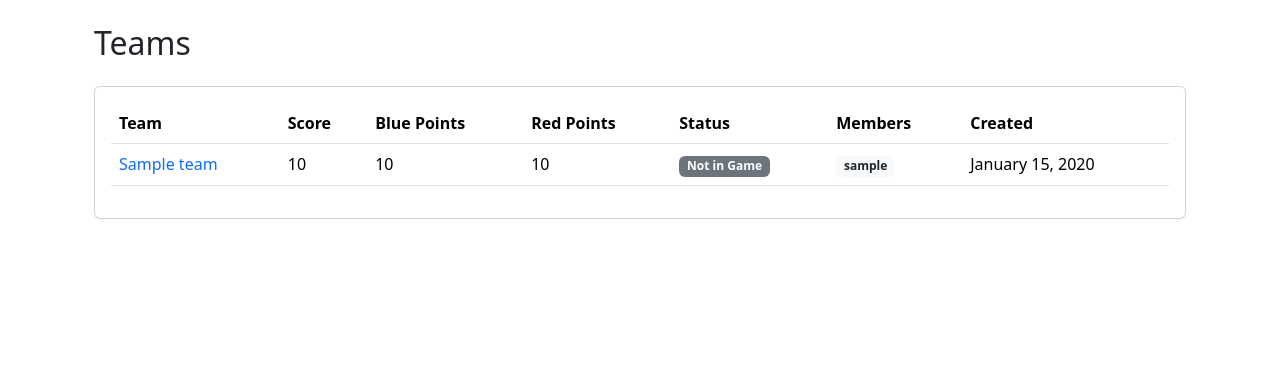
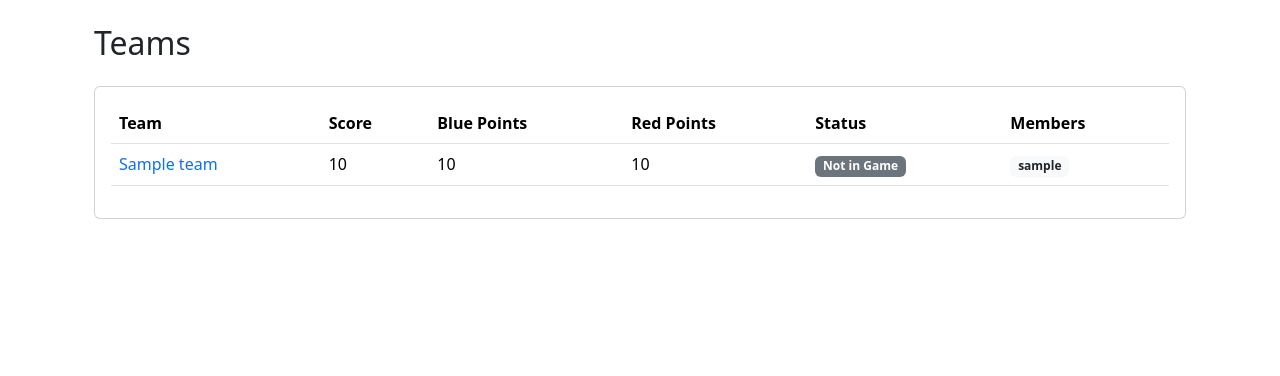
Before and after one commit to jRevaj/ctf-platform, a Django app: template master/ctf/templates/teams.html in a window 1280 px wide. Shown: the part 56-432 px from the top of the page. Run offline with Django 5.2, Linux system fonts and the light colour scheme; the template is opened without the code that fills it: most values are stand-ins (such as "Sample title", 1, 10 or a date in 2020); some libraries are stand-ins or nearby versions.

Commit message:
feat: teams template minor change

```diff
--- a/master/ctf/templates/teams.html
+++ b/master/ctf/templates/teams.html
@@ -17,7 +17,6 @@
                                     <th>Red Points</th>
                                     <th>Status</th>
                                     <th>Members</th>
-                                    <th>Created</th>
                                 </tr>
                                 </thead>
                                 <tbody>
@@ -38,7 +37,6 @@
                                                 <span class="badge bg-light text-dark me-1">{{ member.username }}</span>
                                             {% endfor %}
                                         </td>
-                                        <td>{{ team.created_at|date:"F j, Y" }}</td>
                                     </tr>
                                 {% empty %}
                                     <tr>
```
